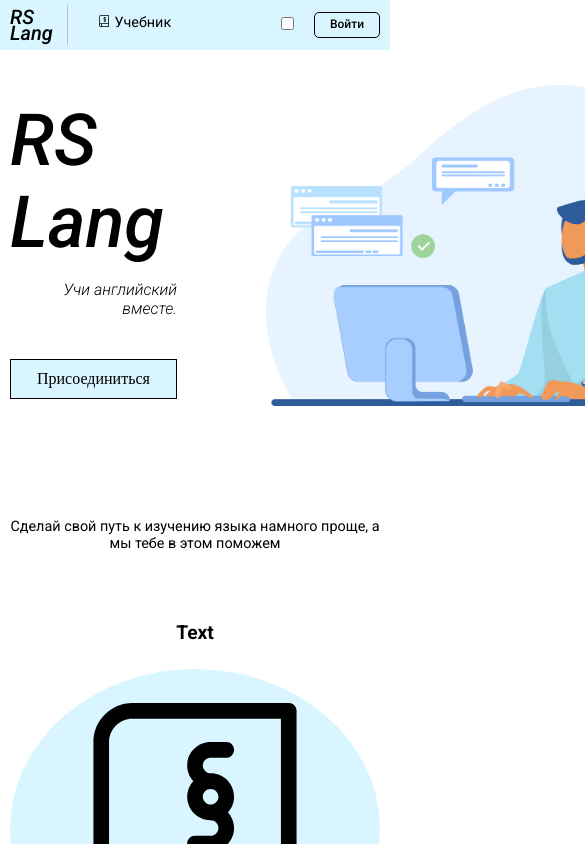
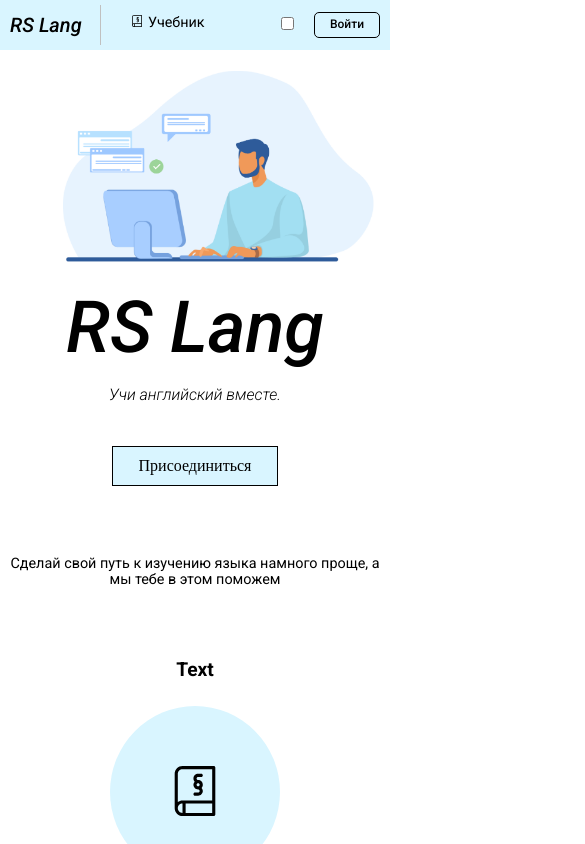
Before and after one commit to Solpio/LangFront, a React (Create React App) app: page / in a window 390 px wide. Shown: the top 844 px of the page, 585 px wide, since content can reach past the window. Built offline with nearby package versions, Linux system fonts and the light colour scheme; no server answers.

Commit message:
feat: main page responsive

```diff
--- a/src/components/Logo/index.tsx
+++ b/src/components/Logo/index.tsx
@@ -11,7 +11,8 @@ const Title = styled.h1<ILogo>`
   font-style: italic;
   font-weight: 500;
   font-size: ${(props) => (props.isSingle ? '2.5rem' : ' 9rem')};
-  ${(props) => (props.isSingle ? 'line-height: 2rem' : null)}
+  ${(props) =>
+    props.isSingle ? 'line-height: 2rem;' + 'min-width: 90px;' : null}
 `
 const UnderTitleText = styled.p`
   text-align: end;
@@ -19,6 +20,9 @@ const UnderTitleText = styled.p`
   font-family: 'Roboto', serif;
   font-style: italic;
   font-weight: 300;
+  @media (max-width: 1100px) {
+    text-align: center;
+  }
 `
 
 function Logo({ isSingle }: ILogo) {
--- a/src/pages/Main/index.tsx
+++ b/src/pages/Main/index.tsx
@@ -18,18 +18,30 @@ const MainContainer = styled.div`
   display: flex;
   justify-content: space-between;
   align-items: center;
+  @media (max-width: 1100px) {
+    flex-direction: column-reverse;
+  }
 `
 const Registration = styled.div`
   display: flex;
   flex-direction: column;
   align-items: flex-end;
+  @media (max-width: 1100px) {
+    align-items: center;
+    text-align: center;
+  }
 `
 
 const RegistrationWrapper = styled.div`
   margin-top: 25px;
 `
 
-const Image = styled.img``
+const Image = styled.img`
+  max-width: 662px;
+  max-height: 399px;
+  width: 100%;
+  height: 100%;
+`
 
 const TextUnderContainer = styled.p`
   text-align: center;
@@ -40,11 +52,17 @@ const TextUnderContainer = styled.p`
 const DescriptionImagesContainer = styled.div`
   max-width: 600px;
   margin: 0 auto;
+  @media (max-width: 400px) {
+    max-width: 150px;
+  }
 `
 
 const CardWrapper = styled.div`
   gap: 50px;
   display: flex;
+  @media (max-width: 700px) {
+    gap: 30px;
+  }
   @media (max-width: 400px) {
     flex-direction: column;
   }
```
